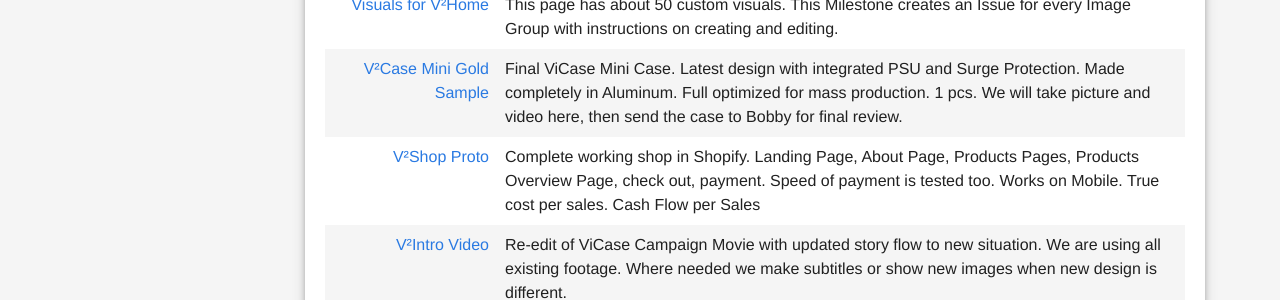
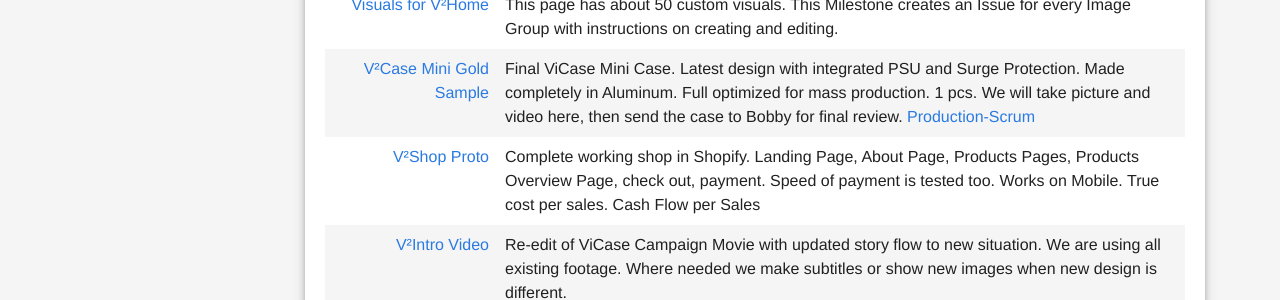
Before and after one commit to V-Squared/v2-Plan, a Jekyll site: the page built from road-map/campaign01.md, in a window 1280 px wide. Shown: the part 1093-1393 px from the top of the page. Built offline with Jekyll 4.4.1, drawn with Linux system fonts in a browser that asks for light colours.

Commit message:
Added link to Production Scrum Board to Gold Sample

```diff
--- a/road-map/campaign01.md
+++ b/road-map/campaign01.md
@@ -22,7 +22,7 @@ readiness:
 |             [V²Org Create][4] | This V²Site Board tells who we are, what are our bylaws and our license agreements and how to contribute. All that is needed to attract contributors will be finished.                                                                   |
 |             [V²Art Create][5] | Launch of V²Art. All Articles, Workflows, Folder Structures, Nomenclature and file hosting services are up in order to create and host artwork for our web sites. It is possible for contributors to create art that is consistent to our CI.|
 |       [Visuals for V²Home][6] | This page has about 50 custom visuals. This Milestone creates an Issue for every Image Group with instructions on creating and editing.                                                                                                    |
-| [ V²Case Mini Gold Sample][7] | Final ViCase Mini Case. Latest design with integrated PSU and Surge Protection. Made completely in Aluminum. Full optimized for mass production. 1 pcs. We will take picture and video here, then send the case to Bobby for final review. |
+| [ V²Case Mini Gold Sample][7] | Final ViCase Mini Case. Latest design with integrated PSU and Surge Protection. Made completely in Aluminum. Full optimized for mass production. 1 pcs. We will take picture and video here, then send the case to Bobby for final review. [Production-Scrum][11]|
 |             [V²Shop Proto][8] | Complete working shop in Shopify. Landing Page, About Page, Products Pages, Products Overview Page, check out, payment. Speed of payment is tested too. Works on Mobile. True cost per sales. Cash Flow per Sales                          |
 |            [V²Intro Video][9] | Re-edit of ViCase Campaign Movie with updated story flow to new situation. We are using all existing footage. Where needed we make subtitles or show new images when new design is different.                                              |
 |           [V²Site Launch][10] | Launch of V² Site. Home Page is completely finished. All boards needed to a) attract contributors and b) to utilize contributions are completed. Plan and Org Boardss are fully completed.                                             |
```
Also changed, not shown: other parts of road-map/campaign01.md (+1 -0 lines).
